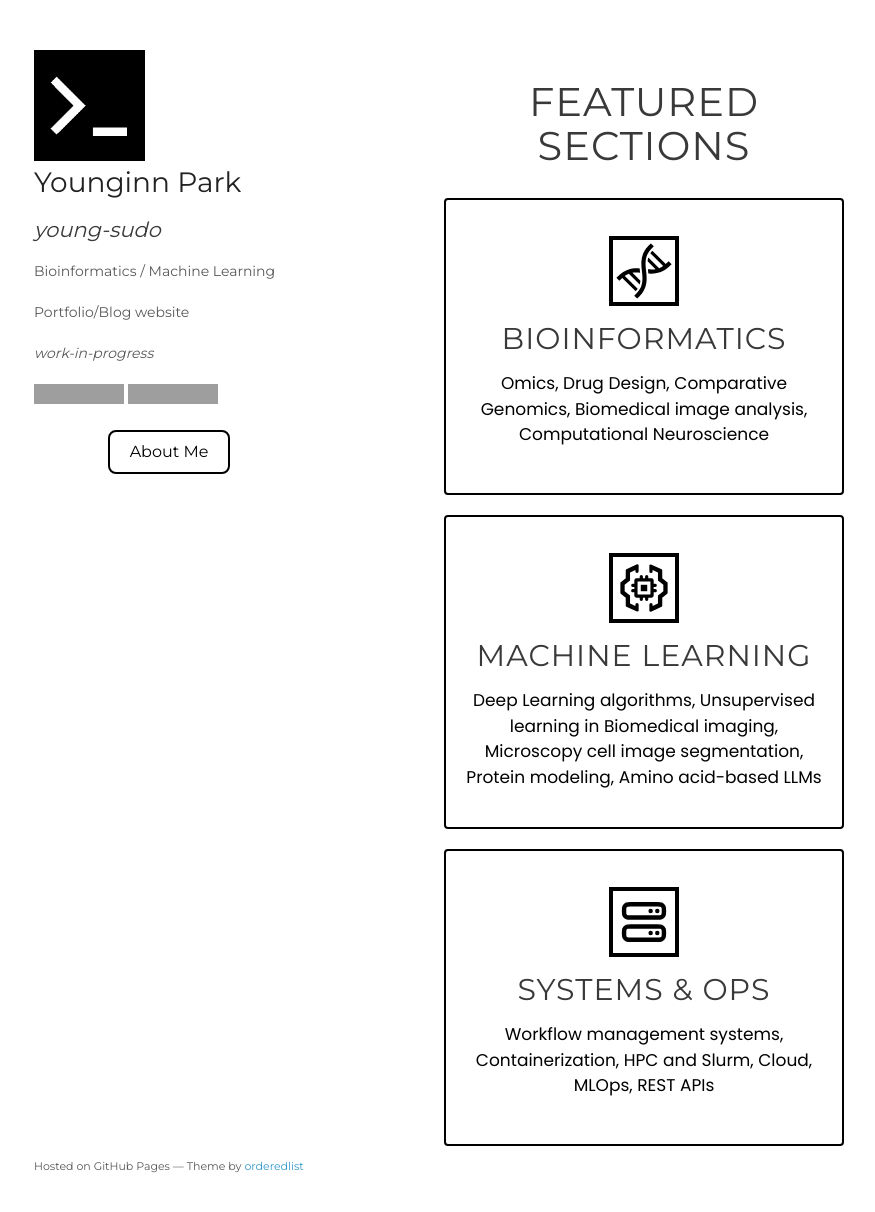
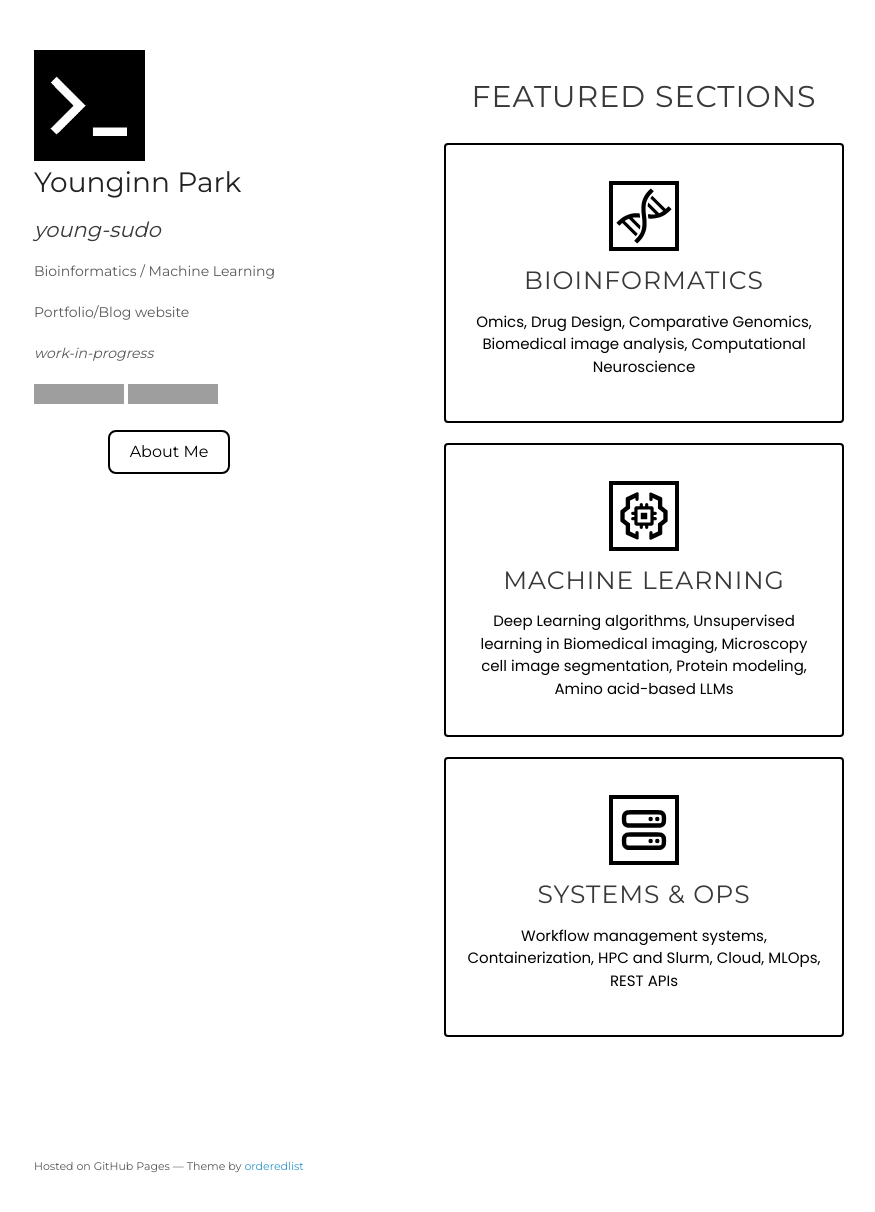
Before and after one commit to young-sudo/young-sudo.github.io, a Jekyll site: the page built from index.md, in a window 1280 px wide and 1246 px high. Shown: the top 1212 px of the window, without its empty margins (176-1051 px from the left). Built offline with Jekyll 4.4.1, drawn with Linux system fonts in a browser that asks for light colours; grey boxes are pictures that could not be loaded.

Commit message:
Update card style

```diff
--- a/assets/css/style.scss
+++ b/assets/css/style.scss
@@ -289,7 +289,7 @@ footer {
   padding: 30px;
 }
 .cards-container h2.header{
-  font-size: 40px;
+  font-size: 30px;
   margin: 0 0 30px 0;
   text-transform: uppercase;
   letter-spacing: 1px;
@@ -324,13 +324,13 @@ footer {
 }
 
 .card-link h2{
-  font-size: 30px;
+  font-size: 25px;
   margin: 16px 0;
   letter-spacing: 1px;
   text-transform: uppercase;
 }
 .card-link p{
-  font-size: 17px;
+  font-size: 15px;
   font-family: 'Poppins',sans-serif;
   min-height: 5em;
   margin-bottom: 1em;
```
